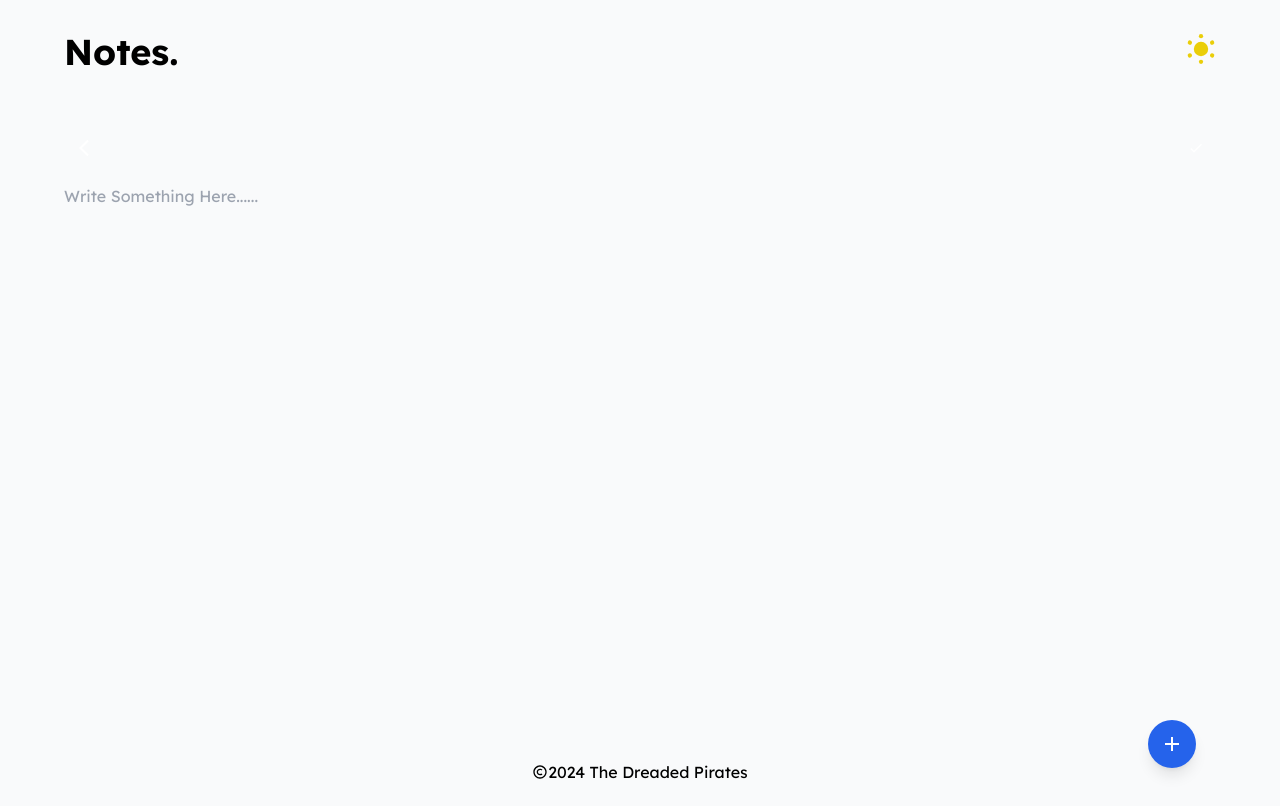
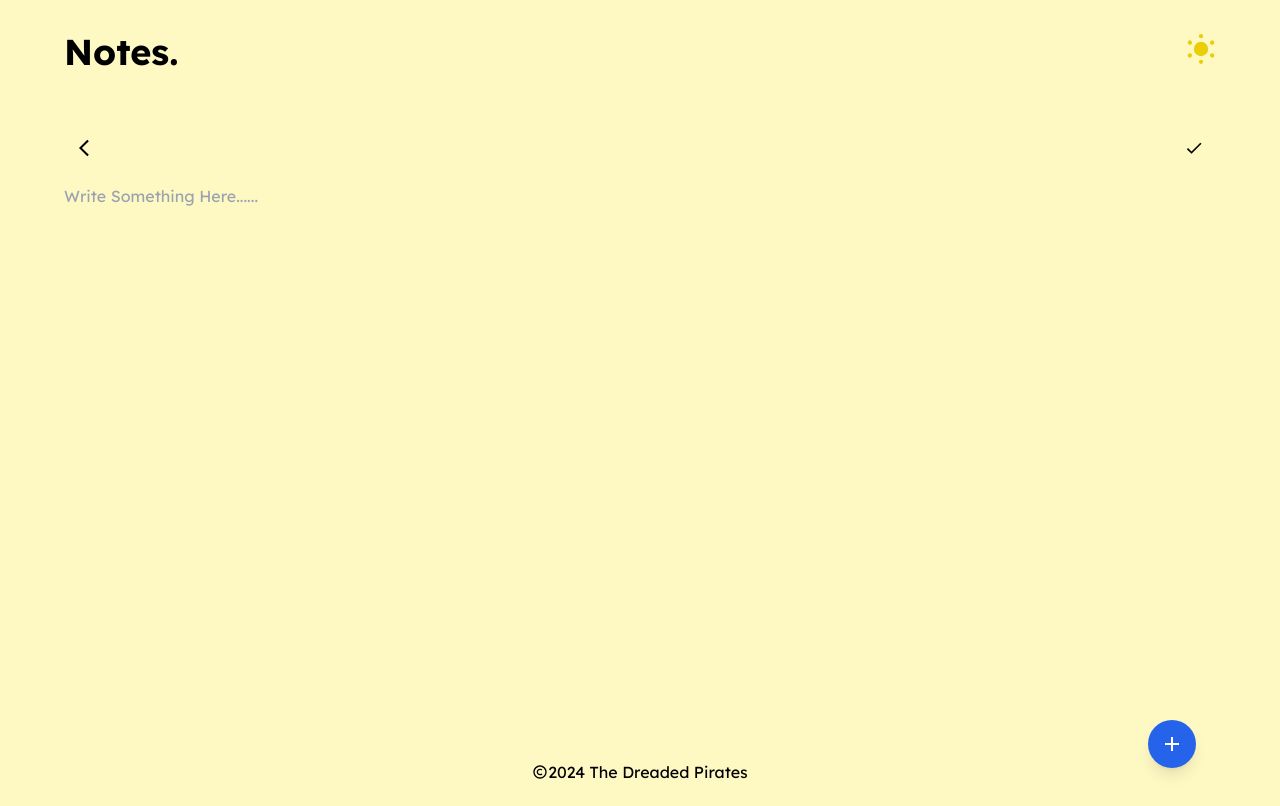
Before and after one commit to Coderangshu/notemaking, a React (Create React App) app in the folder frontend/: page /#/note/new in a window 1280 px wide. Built offline with nearby package versions, Linux system fonts and the light colour scheme.

Commit message:
UI bug fixes

```diff
--- a/frontend/src/App.js
+++ b/frontend/src/App.js
@@ -11,7 +11,7 @@ function App() {
   return (
     <Router>
       <ThemeProvider attribute="class">
-        <div className="min-h-screen bg-gray-50 dark:bg-gray-900 font-lexend transition-colors duration-1000">
+        <div className="min-h-screen bg-yellow-100 dark:bg-gray-900 font-lexend transition-colors duration-1000">
           <section className=" border-sky-600 px-4 md:px-16">
             <Header/>
             <Routes>
--- a/frontend/src/components/Footer.jsx
+++ b/frontend/src/components/Footer.jsx
@@ -7,7 +7,7 @@ const Footer = () => {
   const d = new Date();
   let year = d.getFullYear();
   return (
-    <div className="sticky z-50 bottom-0 bg-gray-50 dark:bg-gray-900 transition-colors duration-1000 py-4 flex justify-center items-center  font-normal dark:text-white">
+    <div className="sticky z-50 bottom-0 bg-yellow-100 dark:bg-gray-900 transition-colors duration-1000 py-4 flex justify-center items-center  font-normal dark:text-white">
       <BiCopyright /> { year} The Dreaded Pirates
       <button
         className="absolute right-5 -top-6 bg-blue-600 text-white p-3 rounded-full shadow-lg hover:bg-blue-700 transition-colors duration-300"
--- a/frontend/src/components/Header.jsx
+++ b/frontend/src/components/Header.jsx
@@ -4,7 +4,7 @@ import { Link } from 'react-router-dom'
 
 const Header = () => {
   return (
-    <div className='sticky z-50 top-0 bg-gray-50 dark:bg-gray-900 transition-colors duration-1000 flex justify-between items-baseline'>
+    <div className='sticky z-50 top-0 bg-yellow-100 dark:bg-gray-900 transition-colors duration-1000 flex justify-between items-baseline'>
       <Link to='/'>
         <div className='dark:text-white  text-4xl py-8  font-bold'>Notes.</div>
       </Link>
--- a/frontend/src/pages/NotePage.jsx
+++ b/frontend/src/pages/NotePage.jsx
@@ -64,12 +64,12 @@ const NotePage = () => {
           onClick={handleUpdate}
           className="w-10 h-10 flex justify-center items-center cursor-pointer"
         >
-          <MdArrowBackIosNew className="text-white text-xl " />
+          <MdArrowBackIosNew className="dark:text-white text-xl font-bold" />
         </div>
         <div className="dark:text-white">{id !=='new' && getTime(note)}</div>
         {id === 'new' ? (<button
           onClick={handleUpdate}
-          className="text-white py-2 px-3"
+          className="dark:text-white text-xl font-bold py-2 px-3"
         >
           <MdDone/>
         </button>) : (<button
--- a/frontend/src/pages/NotesListPage.jsx
+++ b/frontend/src/pages/NotesListPage.jsx
@@ -28,7 +28,7 @@ const NotesListPage = () => {
         ))}
       </div>
     ) : (
-      <div className="text-lg text-center text-white">
+      <div className="text-lg text-center dark:text-white">
         No notes available
       </div>
     )}
```
